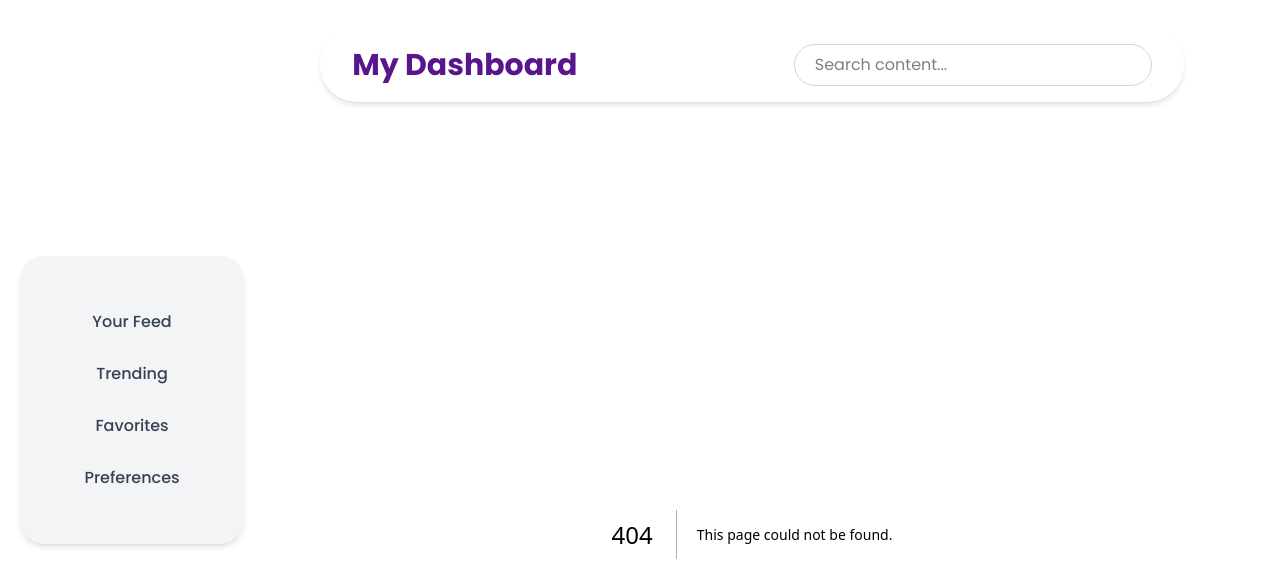
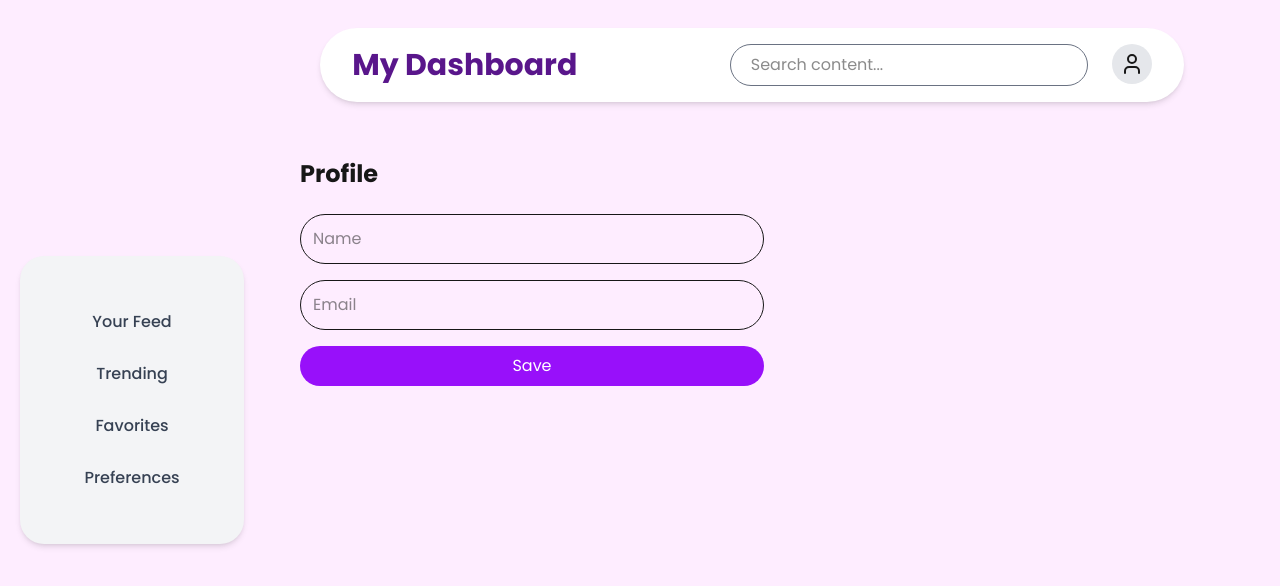
Before and after one commit to pranav-ib/personalized-dashboard, a Next.js app: page /profile in a window 1280 px wide. Before the commit this address had no page. Shown: the top 586 px of the page. Built offline with nearby package versions, Linux system fonts and the light colour scheme.

Commit message:
added profile

```diff
--- /dev/null
+++ b/src/app/profile/page.tsx
@@ -0,0 +1,74 @@
+"use client";
+
+import {useState, useEffect} from "react";
+
+export default function Profile() {
+    const [name, setName] = useState("");
+    const [email, setEmail] = useState("");
+    const [saved, setSaved] = useState(false);
+
+    useEffect(() => {
+        const savedName = localStorage.getItem("name");
+        const savedEmail = localStorage.getItem("email");
+
+        if (savedName) {
+            setName(savedName);
+        }
+        if (savedEmail) {
+            setEmail(savedEmail);
+        }
+
+        if(savedName || savedEmail) {
+            setSaved(true);
+        }
+
+    }, []);
+
+    const saveProfile = () => {
+        localStorage.setItem("name", name);
+        localStorage.setItem("email", email);
+        setSaved(true);
+    };
+
+    const editProfile = () => {
+        setSaved(false);
+    }
+
+    return (
+        <div className="max-w-lg p-6">
+            <h1 className="text-2xl font-bold mb-6">
+                Profile
+            </h1>
+
+
+        {saved ? (
+           <div className="flex flex-col gap-3">
+
+            <p><strong>Name:</strong> {name}</p>
+            <p><strong>Email:</strong> {email}</p>
+
+            <button
+                onClick={editProfile}
+                className="bg-gray-200 px-4 py-2 rounded-full"
+            >
+                Edit
+            </button>
+
+            </div>
+        ) : (
+           <div className="flex flex-col gap-4">
+                <input type="text" placeholder="Name" value={name}
+                    onChange={(e) => setName(e.target.value)}
+                    className="border p-3 rounded-full" />
+
+                <input type="email" placeholder="Email" value={email}
+                    onChange={(e) => setEmail(e.target.value)}
+                    className="border p-3 rounded-full" />
+
+                <button onClick={saveProfile} className="bg-purple-600 text-white px-4 py-2 rounded-full">Save</button>
+            </div>
+        )}
+
+        </div>
+    );
+}
--- a/src/components/Navbar.tsx
+++ b/src/components/Navbar.tsx
@@ -3,6 +3,8 @@
 import { useDispatch, useSelector } from "react-redux";
 import {RootState} from "../store/store";
 import {setQuery} from "../features/searchSlice";
+import {User} from "lucide-react";
+import Link from "next/link";
 
 export default function Navbar(){
 
@@ -13,11 +15,20 @@ export default function Navbar(){
         <div className="sticky top-0 z-50 w-[85%] mx-auto mt-2 bg-white rounded-full shadow-md px-8 py-4 flex items-center justify-between">
             <h1 className="text-3xl font-bold text-purple-900">My Dashboard</h1>
 
-            <input type="text" placeholder="Search content..."
-                value={query}
-                onChange={(e)=> dispatch(setQuery(e.target.value))}
-                className="px-5 py-2 rounded-full border border-gray-300 outline-none focus:ring-2 focus:ring-purple-400"
-            />
+            <div className="flex gap-6">
+                <input type="text" placeholder="Search content..."
+                    value={query}
+                    onChange={(e)=> dispatch(setQuery(e.target.value))}
+                    className="px-5 py-2 rounded-full border border-gray-500 outline-none focus:ring-2 focus:ring-purple-400"
+                />
+
+                <Link href="/profile">
+                    <div className="w-10 h-10 rounded-full bg-gray-200 flex items-center justify-center">
+                        <User size={24}/>
+                    </div>
+                </Link>
+
+            </div>
 
         </div>
     );
--- /dev/null
+++ b/src/components/Profile.tsx
@@ -0,0 +1,8 @@
+
+
+export default function Profile() {
+    return (
+        <div className="flex"
+    )
+
+}
--- a/src/features/favoriteSlice.ts
+++ b/src/features/favoriteSlice.ts
@@ -1,10 +1,16 @@
 import {createSlice,} from "@reduxjs/toolkit";
 
+const savedFavorites =
+  typeof window !== "undefined"
+    ? JSON.parse(localStorage.getItem("favorites") || "[]")
+    : [];
+
+const initialState = {
+    items: savedFavorites
+}
 const favoritesSlice = createSlice({
     name: "favorites",
-    initialState : {
-        items: [] as any[]
-    },
+    initialState,
     reducers: {
         addFavorite: (state, action) => {
             const exists = state.items.find((item: any) => item.id === action.payload.id);
--- a/src/features/preferenceSlice.ts
+++ b/src/features/preferenceSlice.ts
@@ -1,8 +1,9 @@
 import { createSlice } from "@reduxjs/toolkit";
 
+const savedCategories = typeof window !== "undefined" ? JSON.parse(localStorage.getItem("categories") || "[]") : [];
 
 const initialState = {
-    categories: [] as any
+    categories: savedCategories
 };
 
 const preferenceSlice = createSlice({
@@ -20,6 +21,8 @@ const preferenceSlice = createSlice({
             } else {
                 state.categories.push(category);
             }
+
+            localStorage.setItem("categories",JSON.stringify(state.categories));
         }
     }
 });
```
